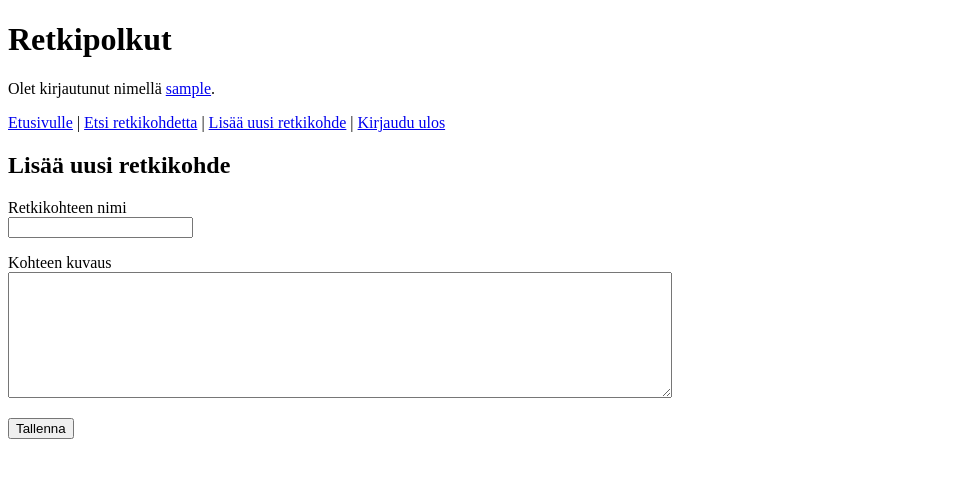
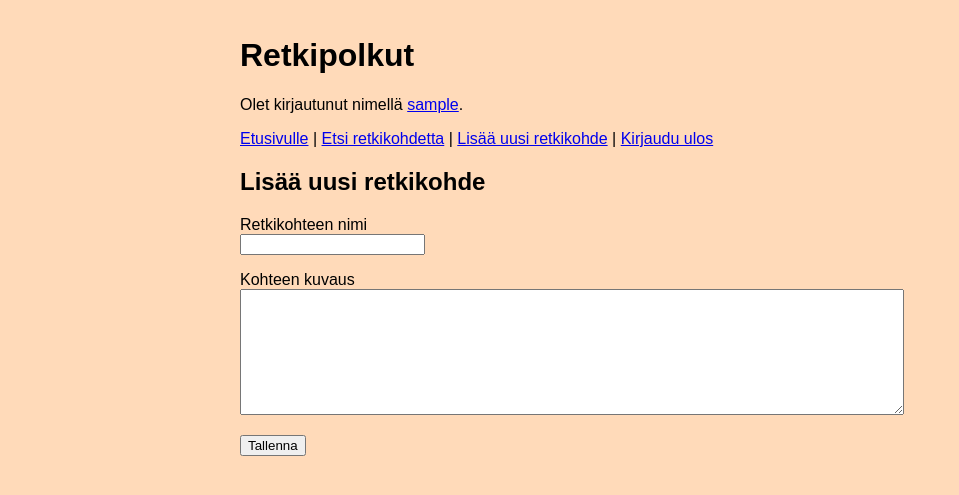
Before and after one commit to tsirpsis/retkipolut, a Flask app: page /new_destination in a window 1280 px wide. Shown: the top 495 px of the page, without its empty margins (0-959 px from the left). Run offline with Flask 3, Linux system fonts and the light colour scheme; the visitor is signed in with stand-in values (Sample User, id 1); data that the repository does not hold is empty.

Commit message:
Add CSS styles module

```diff
--- /dev/null
+++ b/static/main.css
@@ -0,0 +1,7 @@
+body {
+  margin: auto;
+  max-width: 50em;
+  font-family: sans-serif;
+  background-color: peachpuff;
+  padding: 1em;
+}
--- a/templates/find_destination.html
+++ b/templates/find_destination.html
@@ -13,8 +13,8 @@
 <h2>Etsi retkikohdetta</h2>
 <form action="/find_destination" method="get">
   <p>
-    Hakusana: <input type="text" name="query" value="{{ query }}
-      "maxlength="50">
+    Hakusana:
+    <input type="text" name="query" value="{{ query }}" maxlength="50">
     <input type="submit" value="Etsi">
   </p>
 </form>
--- a/templates/layout.html
+++ b/templates/layout.html
@@ -3,6 +3,7 @@
 
 <head>
   <meta charset="utf-8">
+  <link rel="stylesheet" href="/static/main.css">
   <title>{% block title %}{% endblock %}</title>
 </head>
 
```
